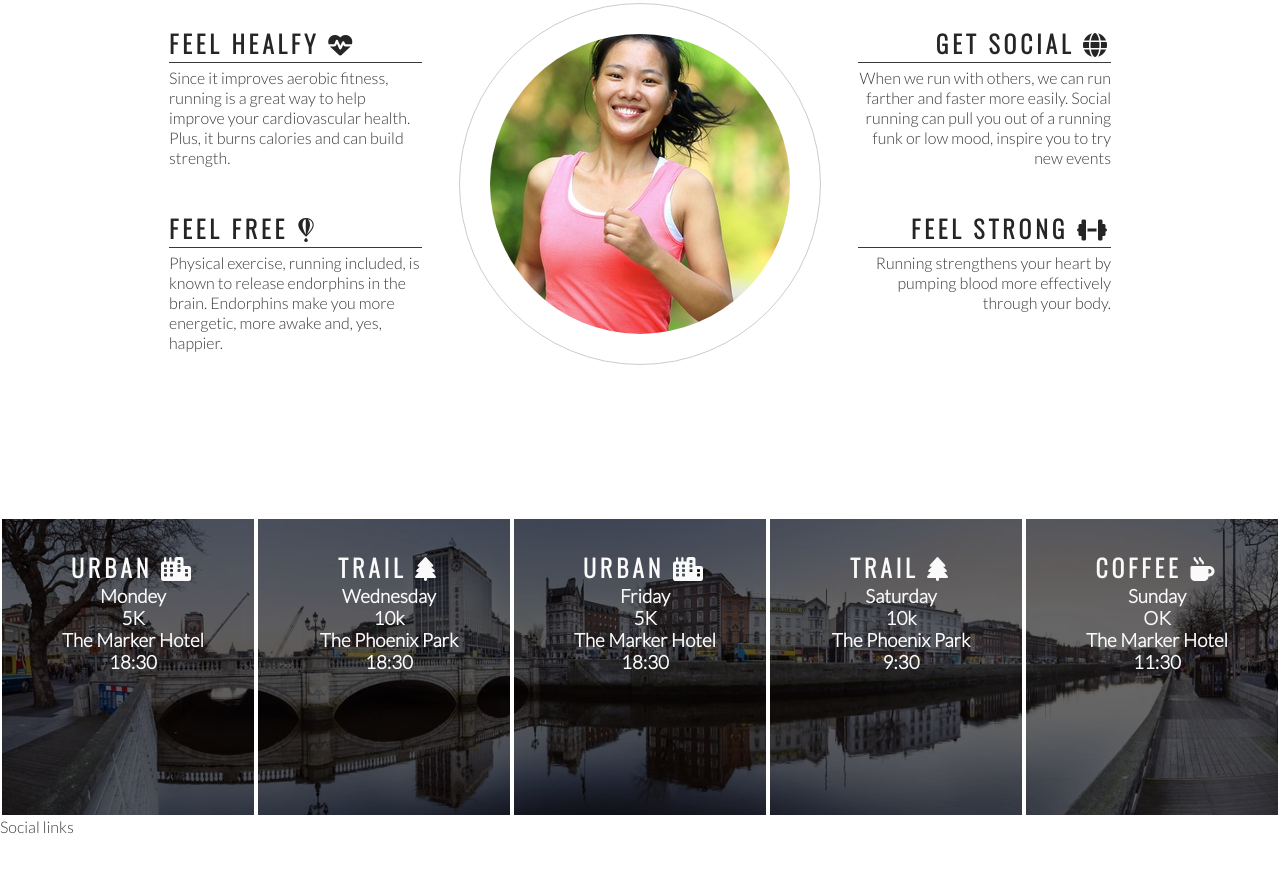
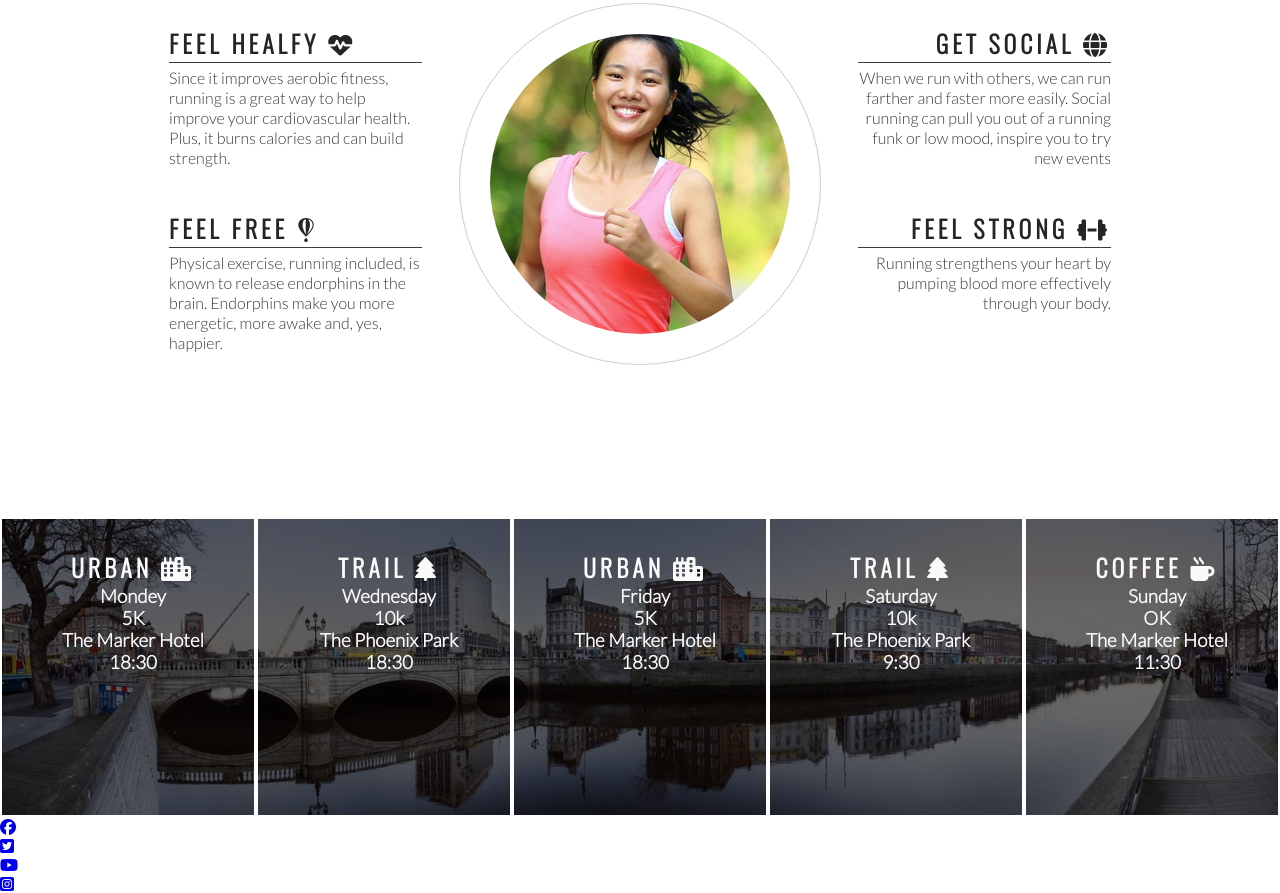
Before and after one commit to satogako/love-running, a plain HTML site: page index.html in a window 1280 px wide. Shown: the part 778-1671 px from the top of the page. Before the commit the page ends 1614 px from the top, so only its background shows below. Drawn offline with nearby package versions, Linux system fonts and the light colour scheme.

Commit message:
Add social media icons to footer

```diff
--- a/index.html
+++ b/index.html
@@ -113,7 +113,32 @@
             <h3>11:30</h3>
         </div>
     </section>
-    <footer>Social links</footer>
+    <footer>
+        <ul>
+            <li>
+                <a href="http://www.facebook.com" target="_blanck" rel="noopener"
+                    aria-label="Visit our Facebook page (open in a new tab)"><i class="fa-brands fa-facebook"></i></a>
+            </li>
+        </ul>
+        <ul>
+            <li>
+                <a href="http://www.twitter.com" target="_blanck" rel="noopener"
+                    aria-label="Visit our Twitter page (open in a new tab)"><i class="fa-brands fa-square-twitter"></i></a>
+            </li>
+        </ul>
+        <ul>
+            <li>
+                <a href="http://www.youtube.com" target="_blanck" rel="noopener"
+                    aria-label="Visit our Youtube page (open in a new tab)"><i class="fa-brands fa-youtube"></i></a>
+            </li>
+        </ul>
+        <ul>
+            <li>
+                <a href="http://www.instagram.com" target="_blanck" rel="noopener"
+                    aria-label="Visit our Instagram page (open in a new tab)"><i class="fa-brands fa-square-instagram"></i></a>
+            </li>
+        </ul>
+    </footer>
 
     <!--font awesome script-->
     <script src="https://kit.fontawesome.com/4098b4a9a9.js" crossorigin="anonymous"></script>
```
